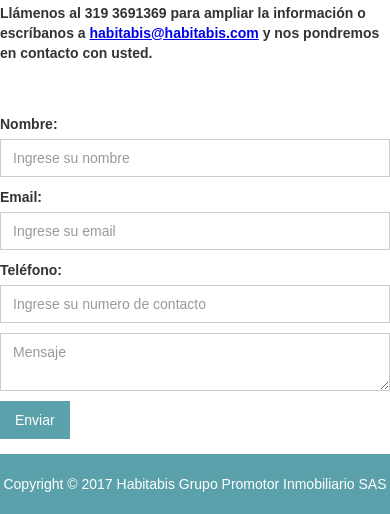
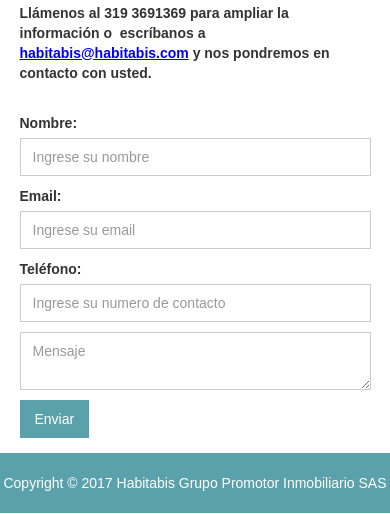
Before and after one commit to danpetrucci/habitabis.com, a plain HTML site: page inmuebles/venta.html in a window 390 px wide. Shown: the part 1169-1683 px from the top of the page. Drawn offline with nearby package versions, Linux system fonts and the light colour scheme; a script that the page names is missing.

Commit message:
mobile fixes 3

```diff
--- a/css/habitabis.webflow.css
+++ b/css/habitabis.webflow.css
@@ -563,7 +563,8 @@
   }
   .slide_text {
     padding-left: 20%;
-    font-size: 40px;
+    font-size: 30px;
+    line-height: 40px;
   }
   .slider-2 {
     margin-top: 35%;
@@ -572,8 +573,8 @@
     padding-top: 0px;
   }
   .column-8 {
-    padding-right: 0%;
-    padding-left: 0%;
+    padding-right: 5%;
+    padding-left: 5%;
   }
   .column-9 {
     padding-left: 2%;
@@ -582,6 +583,7 @@
     padding-right: 20px;
   }
   .form-block {
+    padding-top: 20px;
     padding-right: 0%;
     padding-left: 0%;
   }
```
Also changed, not shown: consignar-tu-inmueble.html (+1 -1 lines), index.html (+1 -1 lines), inmuebles/arriendo.html (+1 -1 lines), inmuebles/compra.html (+1 -1 lines), inmuebles/venta.html (+1 -1 lines), servicios/asesoria-juridica.html (+1 -1 lines), servicios/avaluos.html (+1 -1 lines), servicios/creditos-hipotecarios.html (+1 -1 lines), servicios/seguros.html (+1 -1 lines), servicios/tramites.html (+1 -1 lines).
